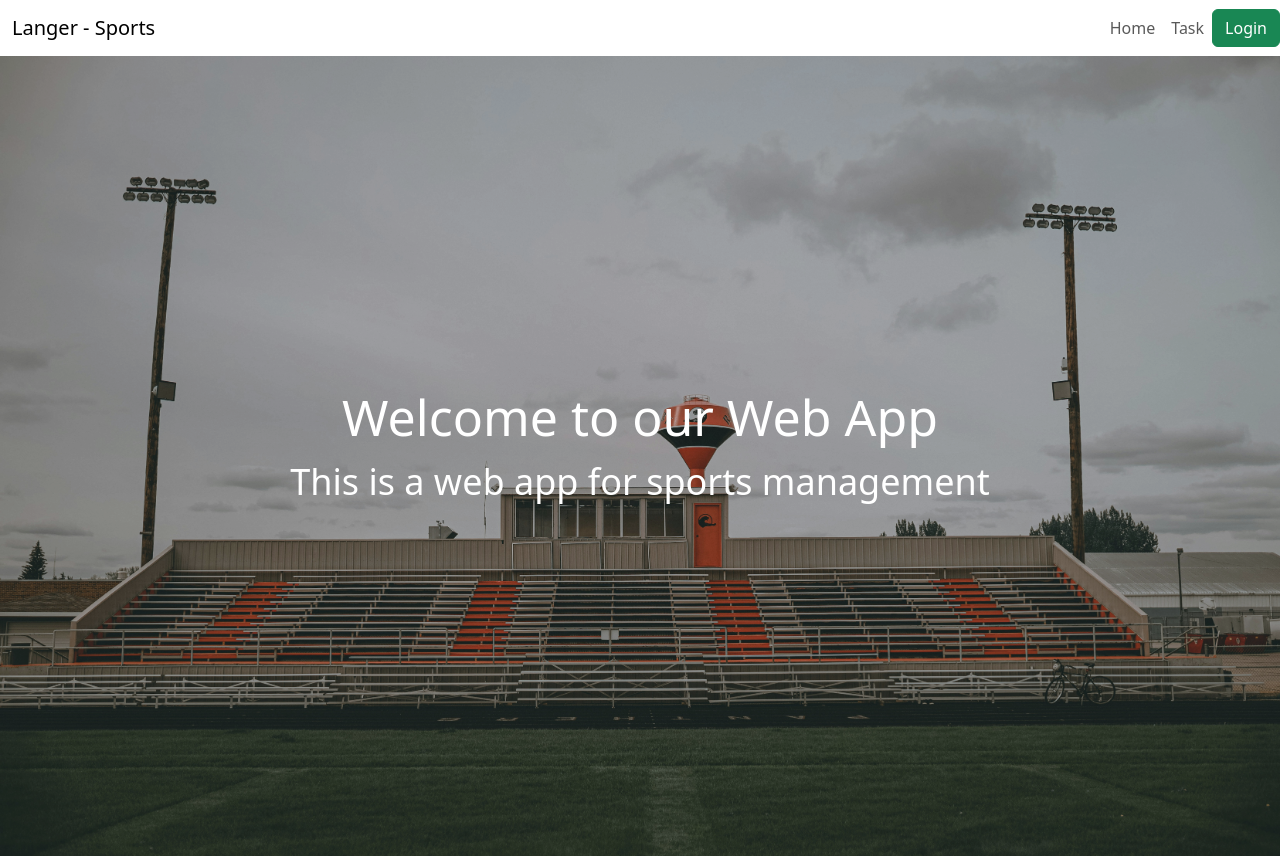
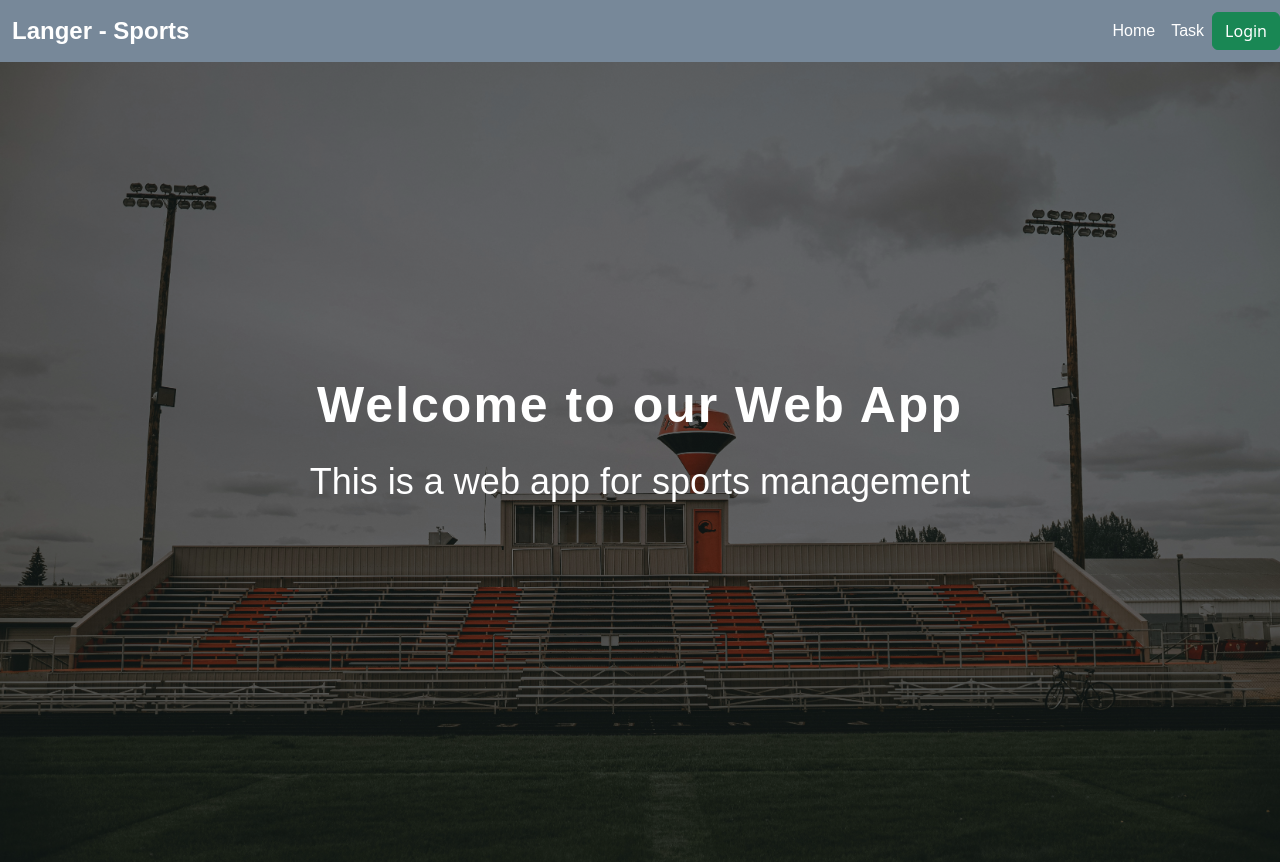
Before and after one commit to ckim48/langerSportmangement, a Flask app: page / in a window 1280 px wide. Run offline with Flask 3, Linux system fonts and the light colour scheme.

Commit message:
Add files via upload

```diff
--- a/LangerNeuro/static/css/styles.css
+++ b/LangerNeuro/static/css/styles.css
@@ -1,9 +1,27 @@
 .mynav{
-    background-color : white;
+    background-color: lightslategray;
+    box-shadow: 0px 4px 6px rgba(0, 0, 0, 0.1);
+}
+.navbar-brand {
+    color: white;
+    font-family: 'Poppins', sans-serif;
+    font-size: 24px;
+    font-weight: bold;
+}
+.nav-link {
+    color: white;
+    font-family: 'Poppins', sans-serif;
+}
+.nav-link:hover {
+    color: #f2f2f2;
+}
+.nav-link:focus, .nav-link:active {
+    color: white;
+    outline: none;
 }
 #login{
-    font-family: "Playfair Display", serif;
-    background: linear-gradient(170deg, #3bf9f9, #19a9d7);
+    font-family: "Poppins", sans-serif;
+    background: linear-gradient(170deg, #4E342E, #3E2723);
     height: 100vh;
     display: flex;
     justify-content: center;
@@ -45,8 +66,22 @@
     left: 0;
     width: 100%;
     height: 100%;
-    background: rgba(0, 0, 0, 0.2);
+    background: rgba(0, 0, 0, 0.5);
     z-index: -1;
+}
+.hero-title {
+    font-family: 'Poppins', sans-serif;
+    font-size: 60px;
+    font-weight: 700;
+    margin-bottom: 20px;
+    letter-spacing: 2px;
+}
+
+.hero-subtitle {
+    font-family: 'Poppins', sans-serif;
+    font-size: 24px;
+    font-weight: 400;
+    margin-bottom: 40px;
 }
 .hero h1{
     font-size: 50px;
--- a/LangerNeuro/templates/datadisplay.html
+++ b/LangerNeuro/templates/datadisplay.html
@@ -5,8 +5,8 @@
         <title>Admin</title>
     </head>
     <body>
-        <div class = "container">
-            <table class = "table">
+        <div class = "container mt-5">
+            <table class = "table table-bordered table-striped table-hover">
                 <thead>
                     <th scope = "col">#</th>
                     <th scope = "col">Username</th>
--- a/LangerNeuro/templates/index.html
+++ b/LangerNeuro/templates/index.html
@@ -6,9 +6,9 @@
 </head>
 <body>
     <section class = "hero">
-        <div class = "container">
-            <h1>Welcome to our Web App</h1>
-            <p>This is a web app for sports management</p>
+        <div class = "container text-center">
+            <h1 class="hero-title">Welcome to our Web App</h1>
+            <p class="hero-subtitle">This is a web app for sports management</p>
         </div>
     </section>
 </body>
--- a/LangerNeuro/templates/login.html
+++ b/LangerNeuro/templates/login.html
@@ -24,6 +24,7 @@
                         {% endif %}
                     {% endwith %}
                     <button type = "submit" class = "btn btn-login">Login</button>
+                    <p class="text-center mt-3">Don't have an account? <a href="{{url_for('register')}}" class="text-decoration-none">Sign up</a></p>
                 </form>
             </div>
         </div>
--- a/LangerNeuro/templates/register.html
+++ b/LangerNeuro/templates/register.html
@@ -30,6 +30,7 @@
                         {% endif %}
                     {% endwith %}
                     <button type = "submit" class = "btn btn-login">Signup</button>
+                    <p class="text-center mt-3">Already have an account? <a href="{{url_for('login')}}" class="text-decoration-none">Login</a></p>
                 </form>
             </div>
         </div>
```
Also changed, not shown: other parts of LangerNeuro/static/css/styles.css (+44 -7 lines).
